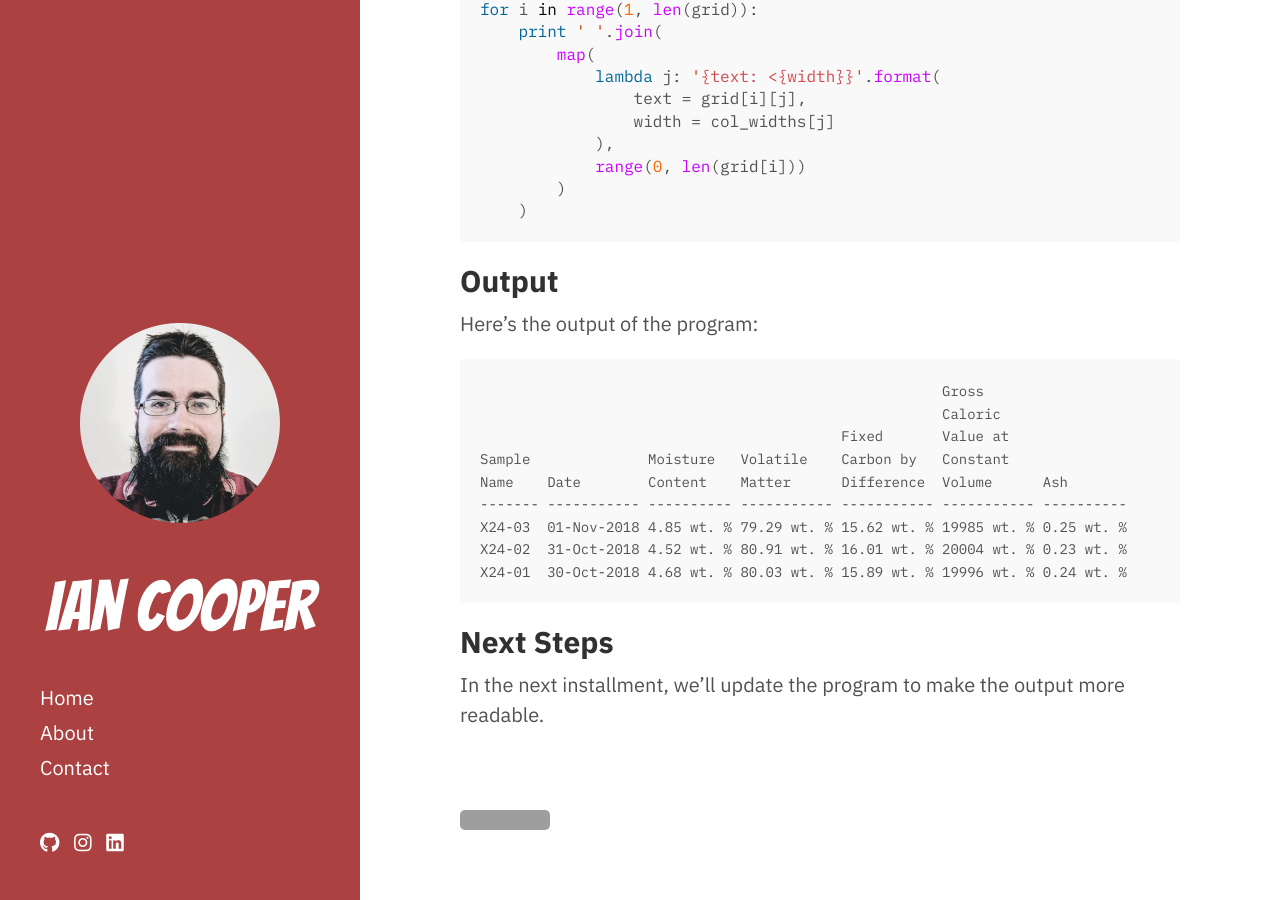
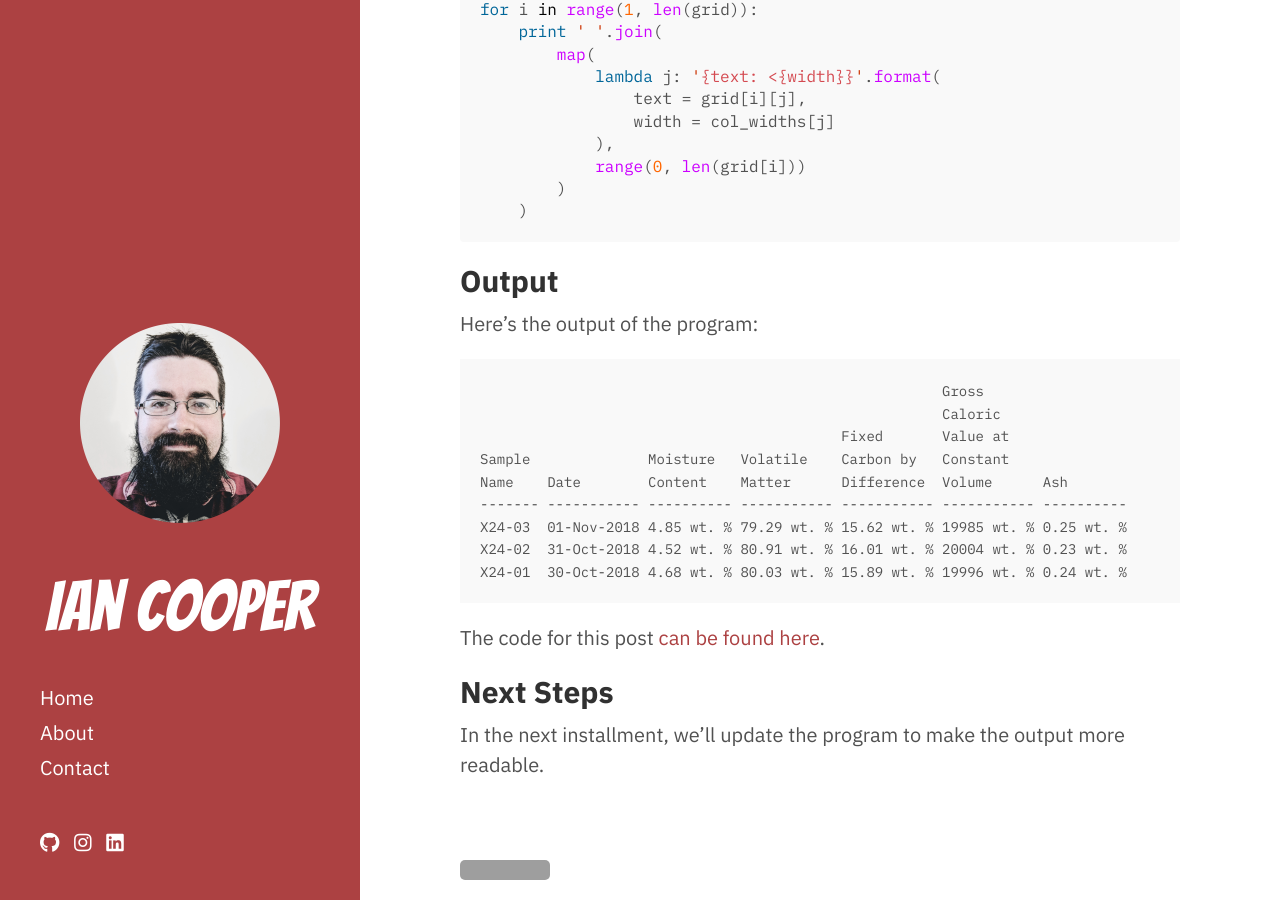
Before and after one commit to icooper/icooper.github.io, a Jekyll site: the page built from _posts/2018-11-01-formatting-columns.md, in a window 1280 px wide and 900 px high, scrolled down 4278 px. Built offline with Jekyll 4.4.1, drawn with Linux system fonts in a browser that asks for light colours; nearby versions of some CDN libraries; grey boxes are pictures that could not be loaded.

Commit message:
added repl.it link to post

````diff
--- a/_posts/2018-11-01-formatting-columns.md
+++ b/_posts/2018-11-01-formatting-columns.md
@@ -205,6 +205,8 @@ X24-02  31-Oct-2018 4.52 wt. % 80.91 wt. % 16.01 wt. % 20004 wt. % 0.23 wt. %
 X24-01  30-Oct-2018 4.68 wt. % 80.03 wt. % 15.89 wt. % 19996 wt. % 0.24 wt. %
 ```
 
+The code for this post [can be found here](https://repl.it/@icooper1/formatting-columns).
+
 ## Next Steps
 
 In the next installment, we'll update the program to make the output more readable.
````
